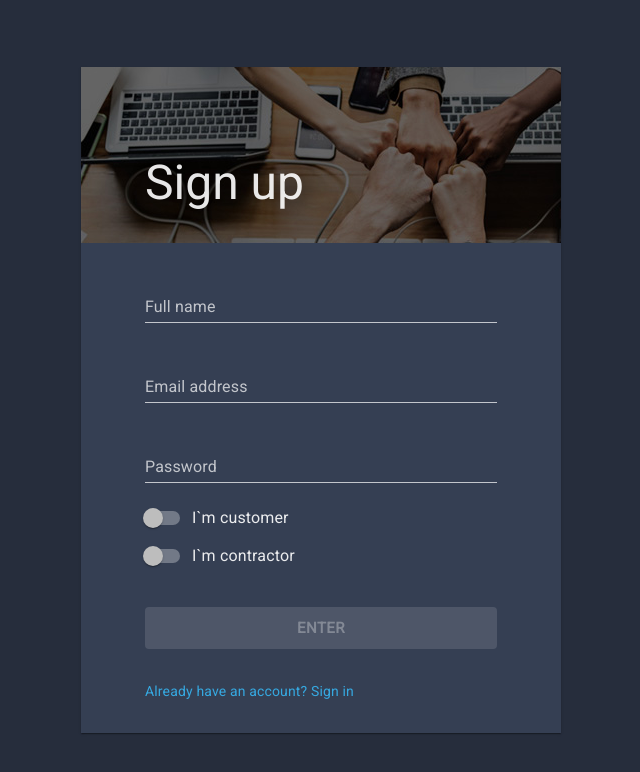
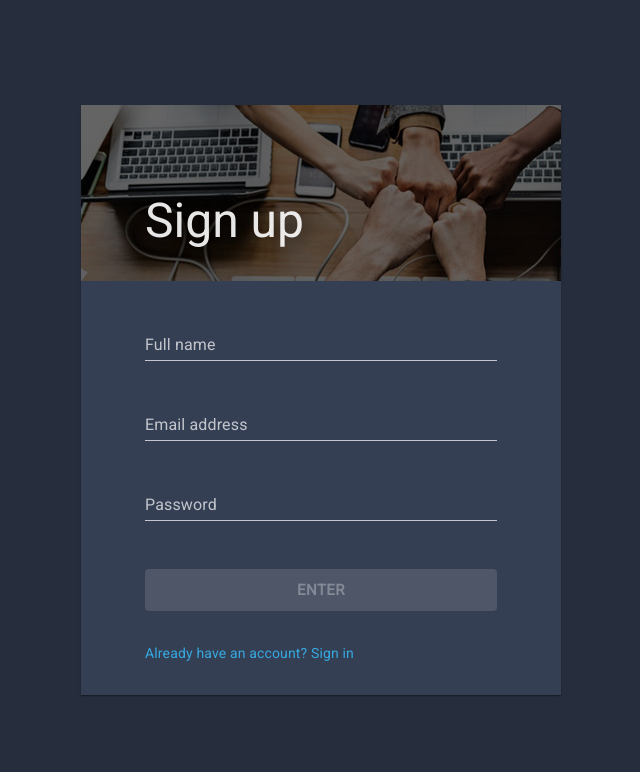
Before and after one commit to val-/nojest2, a React (Create React App) app in the folder client/: page /registration in a window 1280 px wide. Shown: the top 772 px of the page, without its empty margins (319-959 px from the left). Built offline with nearby package versions, Linux system fonts and the light colour scheme; no server answers.

Commit message:
Client refactor

```diff
--- a/client/src/pages/registration.jsx
+++ b/client/src/pages/registration.jsx
@@ -194,32 +194,6 @@ const RegistrationPage = () => {
             type="password"
             value={formState.values.password || ''}
           />
-          <Box className={classes.formRow}>
-            <FormControlLabel
-              control={
-                <Switch
-                  checked={formState.values.isCustomer}
-                  onChange={handleIsCustomerChange}
-                  name="isCustomer"
-                  color="primary"
-                />
-              }
-              label="I`m customer"
-            />
-          </Box>
-          <Box className={classes.formRow}>
-            <FormControlLabel
-              control={
-                <Switch
-                  checked={formState.values.isContractor}
-                  onChange={handleIsContractorChange}
-                  name="isContractor"
-                  color="primary"
-                />
-              }
-              label="I`m contractor"
-            />
-          </Box>
           <Button
             className={classes.signInButton}
             disabled={!formState.values.isCustomer && !formState.values.isContractor}
--- a/client/src/setupProxy.js
+++ b/client/src/setupProxy.js
@@ -1,7 +1,7 @@
 /* eslint-disable */
 const { createProxyMiddleware } = require('http-proxy-middleware')
 
-const USE_PROXY = 'http://localhost:8080/';
+const USE_PROXY = 'http://localhost:8000/';
 
 module.exports = function(app) {
 
```
Also changed, not shown: package.json (+6 -1 lines), 1 other file (tests, documents, lock files or other folders).
